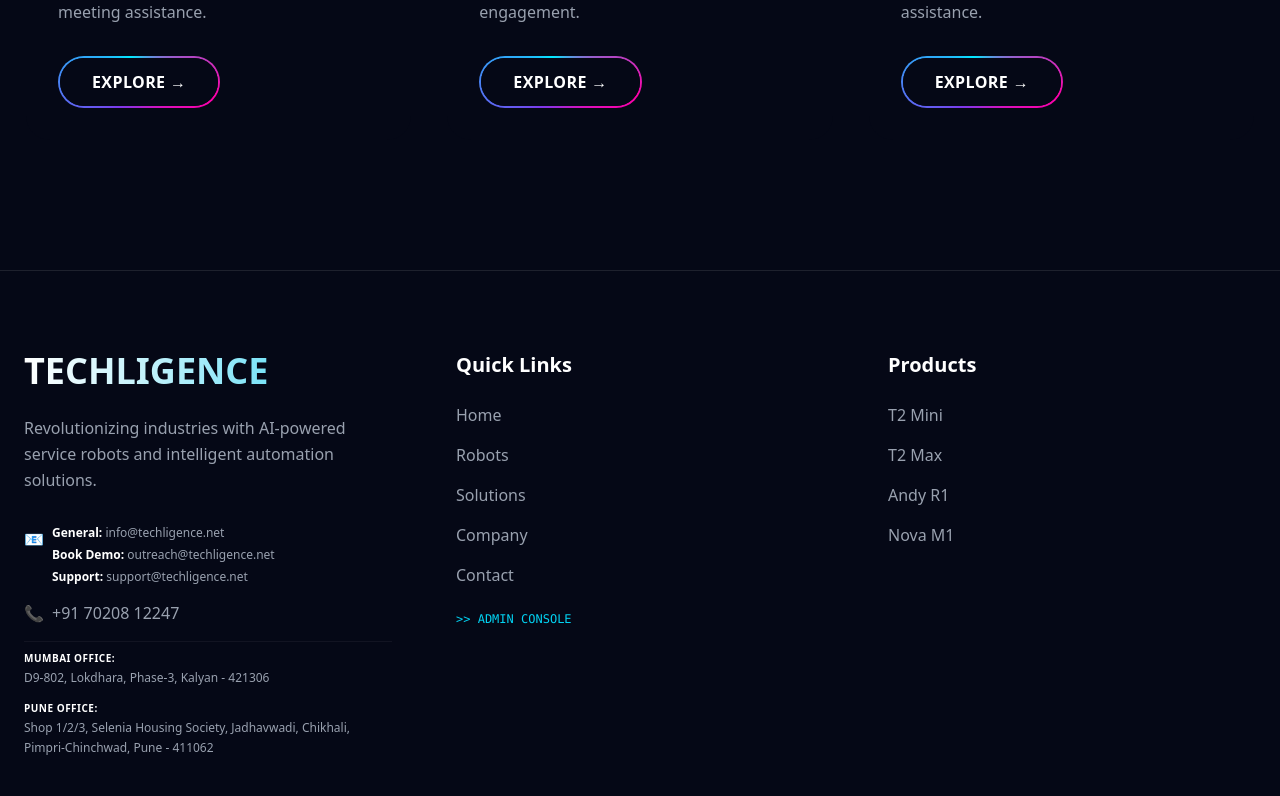
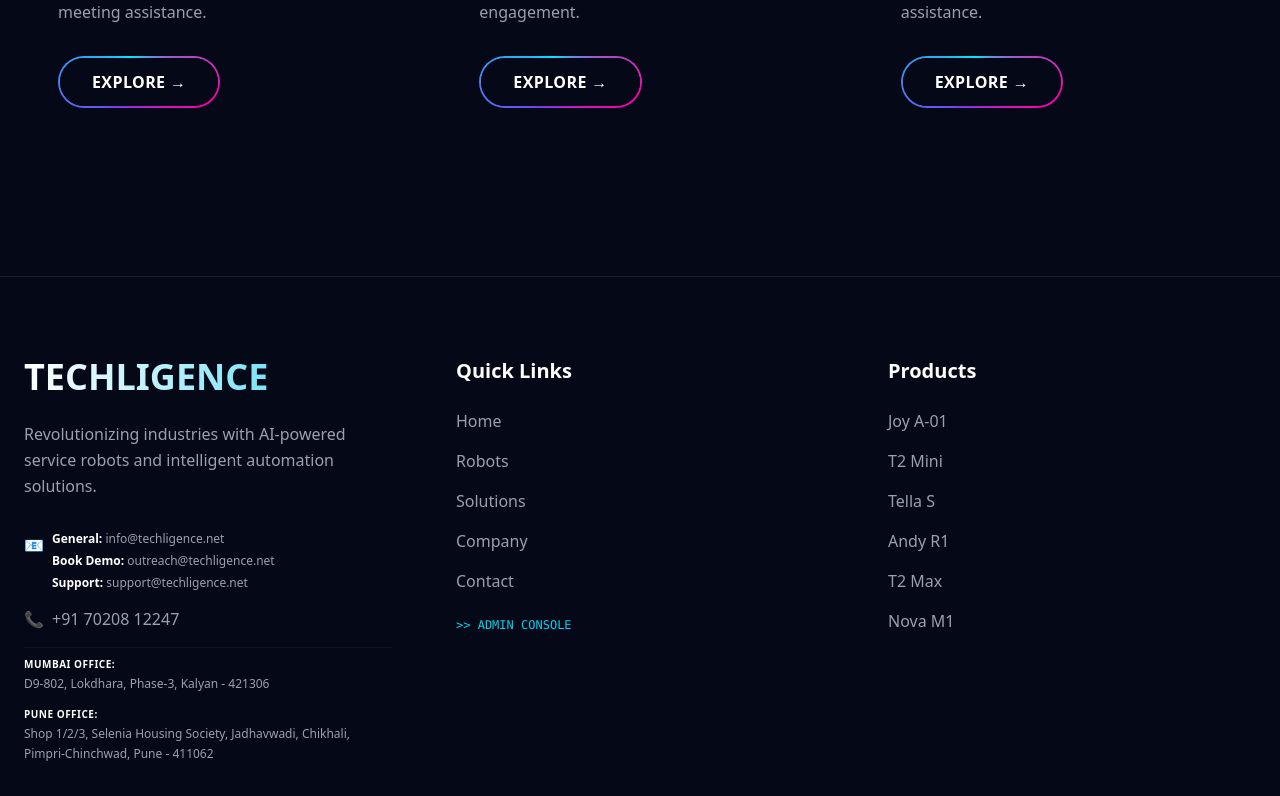
Before and after one commit to vaishnavi-techligence/techligence-website, a Next.js app: page / in a window 1280 px wide. Shown: the part 1186-1982 px from the top of the page. Built offline with nearby package versions, Linux system fonts and the light colour scheme.

Commit message:
Fixed The Explore Buttons

```diff
--- a/src/components/Footer.tsx
+++ b/src/components/Footer.tsx
@@ -89,12 +89,14 @@
               Products
             </h3>
 
-            <div className="space-y-4 text-gray-400">
+            <div className="space-y-4 text-gray-400 flex flex-col items-start">
 
-              <p>T2 Mini</p>
-              <p>T2 Max</p>
-              <p>Andy R1</p>
-              <p>Nova M1</p>
+              <a href="/robots?robot=joy-a01" className="hover:text-cyan-400 transition-colors">Joy A-01</a>
+              <a href="/robots?robot=t2-mini" className="hover:text-cyan-400 transition-colors">T2 Mini</a>
+              <a href="/robots?robot=tella-s" className="hover:text-cyan-400 transition-colors">Tella S</a>
+              <a href="/robots?robot=andy-r1" className="hover:text-cyan-400 transition-colors">Andy R1</a>
+              <a href="/robots?robot=t2-max" className="hover:text-cyan-400 transition-colors">T2 Max</a>
+              <a href="/robots?robot=nova-m1" className="hover:text-cyan-400 transition-colors">Nova M1</a>
 
             </div>
           </div>
--- a/src/components/Hero.tsx
+++ b/src/components/Hero.tsx
@@ -34,13 +34,13 @@
 </p>
 
 <div className="mt-10">
-  <button className="robot-button p-[2px]">
+  <a href="/robots?robot=t2-mini" className="robot-button p-[2px] inline-block">
 
     <div className="relative z-10 px-10 py-4 rounded-full bg-[#050816] text-white font-bold tracking-wide">
       EXPLORE T2 MINI
     </div>
 
-  </button>
+  </a>
 
   <div className="flex gap-2 mt-6">
     <div className="w-2 h-2 rounded-full bg-cyan-400 animate-pulse"></div>
--- a/src/components/Industries.tsx
+++ b/src/components/Industries.tsx
@@ -40,11 +40,11 @@
                 Visitor management, reception and meeting assistance.
               </p>
 
-             <button className="robot-button p-[2px] mt-8">
+             <a href="/robots?robot=tella-s" className="robot-button p-[2px] mt-8 inline-block">
   <div className="relative z-10 px-8 py-3 rounded-full bg-[#050816] text-white font-bold tracking-wide">
     EXPLORE →
   </div>
-</button>
+</a>
 
             </div>
           </div>
@@ -75,11 +75,11 @@
                 Guest assistance, concierge and customer engagement.
               </p>
 
-        <button className="robot-button p-[2px] mt-8">
+        <a href="/robots?robot=joy-a01" className="robot-button p-[2px] mt-8 inline-block">
   <div className="relative z-10 px-8 py-3 rounded-full bg-[#050816] text-white font-bold tracking-wide">
     EXPLORE →
   </div>
-</button>
+</a>
 
             </div>
           </div>
@@ -110,11 +110,11 @@
                 Patient guidance and smart information assistance.
               </p>
 
-<button className="robot-button p-[2px] mt-8">
+<a href="/robots?robot=t2-max" className="robot-button p-[2px] mt-8 inline-block">
   <div className="relative z-10 px-8 py-3 rounded-full bg-[#050816] text-white font-bold tracking-wide">
     EXPLORE →
   </div>
-</button>
+</a>
 
             </div>
           </div>
--- a/src/components/RobotShowcase.tsx
+++ b/src/components/RobotShowcase.tsx
@@ -245,6 +245,20 @@
   const canvasRef = useRef<HTMLCanvasElement>(null);
 
   const [showHud, setShowHud] = useState(false);
+
+  // Parse query parameters for deep linking
+  useEffect(() => {
+    if (typeof window !== "undefined") {
+      const params = new URLSearchParams(window.location.search);
+      const robotId = params.get("robot");
+      if (robotId) {
+        const index = ROBOTS_DATA.findIndex((r) => r.id === robotId);
+        if (index !== -1) {
+          setActiveRobotIndex(index);
+        }
+      }
+    }
+  }, []);
 
   // Scroll listener to animate HUD elements in when scrolling down the page
   useEffect(() => {
```
